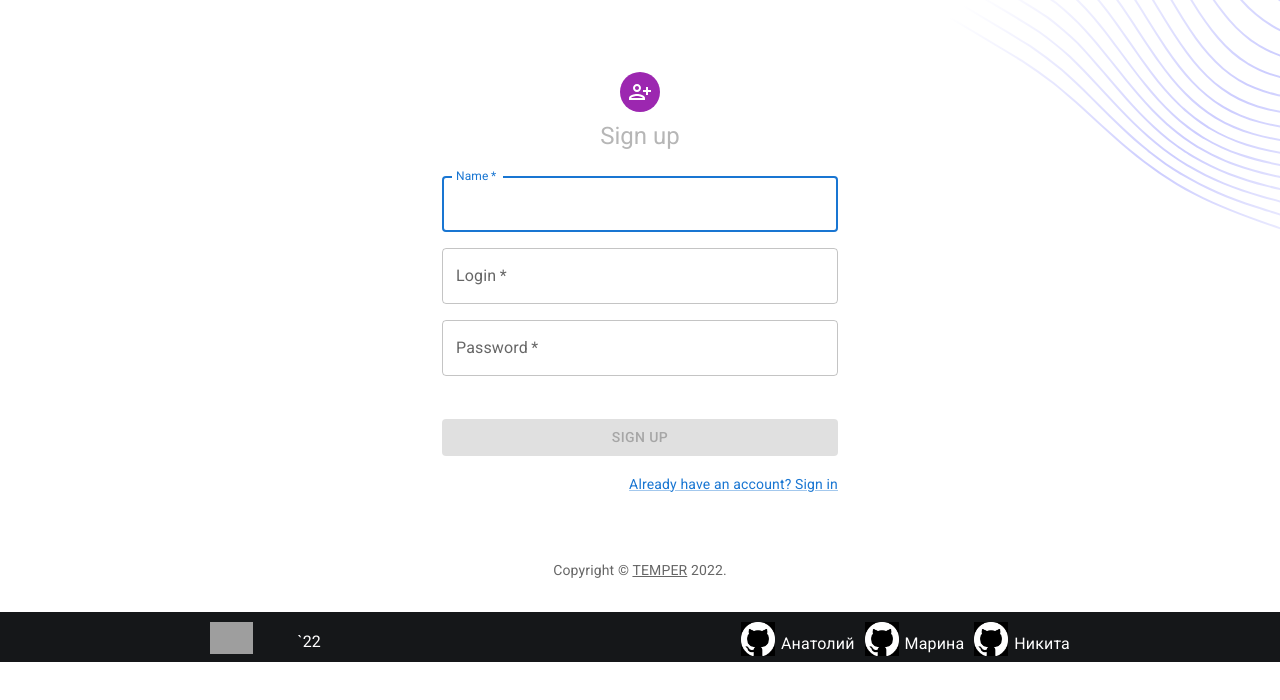
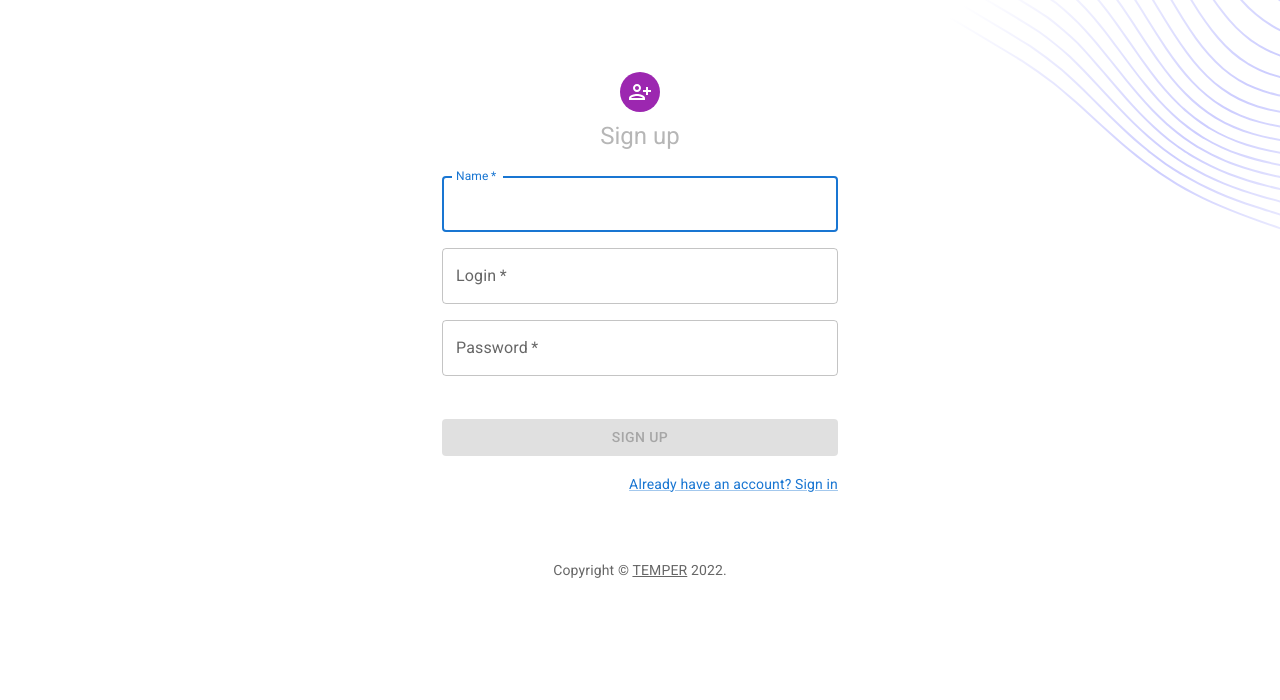
Before and after one commit to ArkhipovAnatoly/project-managment-app, a React (Create React App) app: page /signup in a window 1280 px wide. Shown: the top 700 px of the page. Built offline with nearby package versions, Linux system fonts and the light colour scheme; no server answers; grey boxes are pictures that could not be loaded.

Commit message:
fix: remove tags

```diff
--- a/src/app/components/layouts/AppLayout.tsx
+++ b/src/app/components/layouts/AppLayout.tsx
@@ -4,11 +4,8 @@ import Footer from '../share/Footer/Footer';
 const AppLayout = () => {
   return (
     <>
-      <main>
-        <Outlet />
-        {/* сюда подставится дочерний роут с path=”/” или “/about” */}
-      </main>
-      <Footer />
+      <Outlet />
+      {/* сюда подставится дочерний роут с path=”/” или “/about” */}
     </>
   );
 };
```
